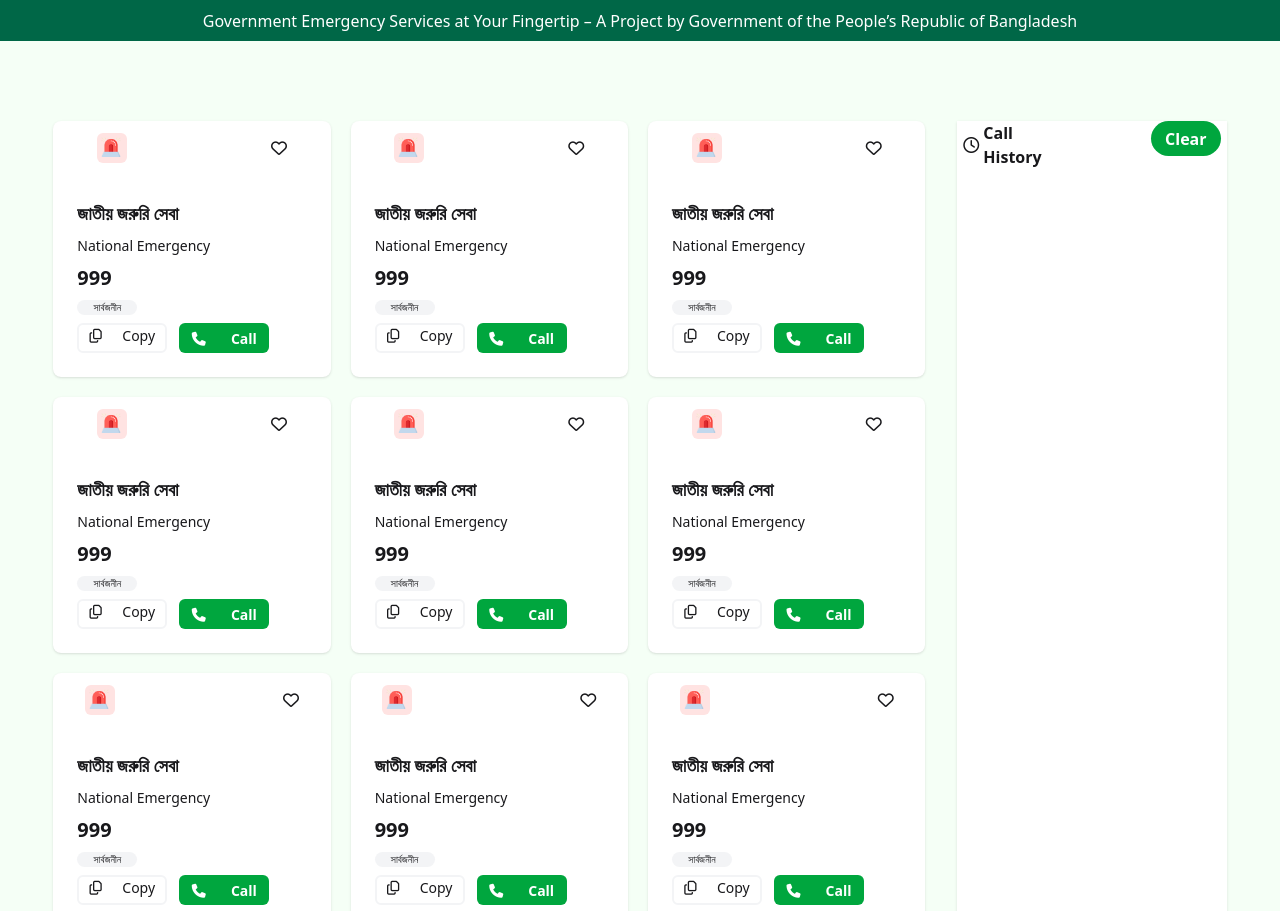
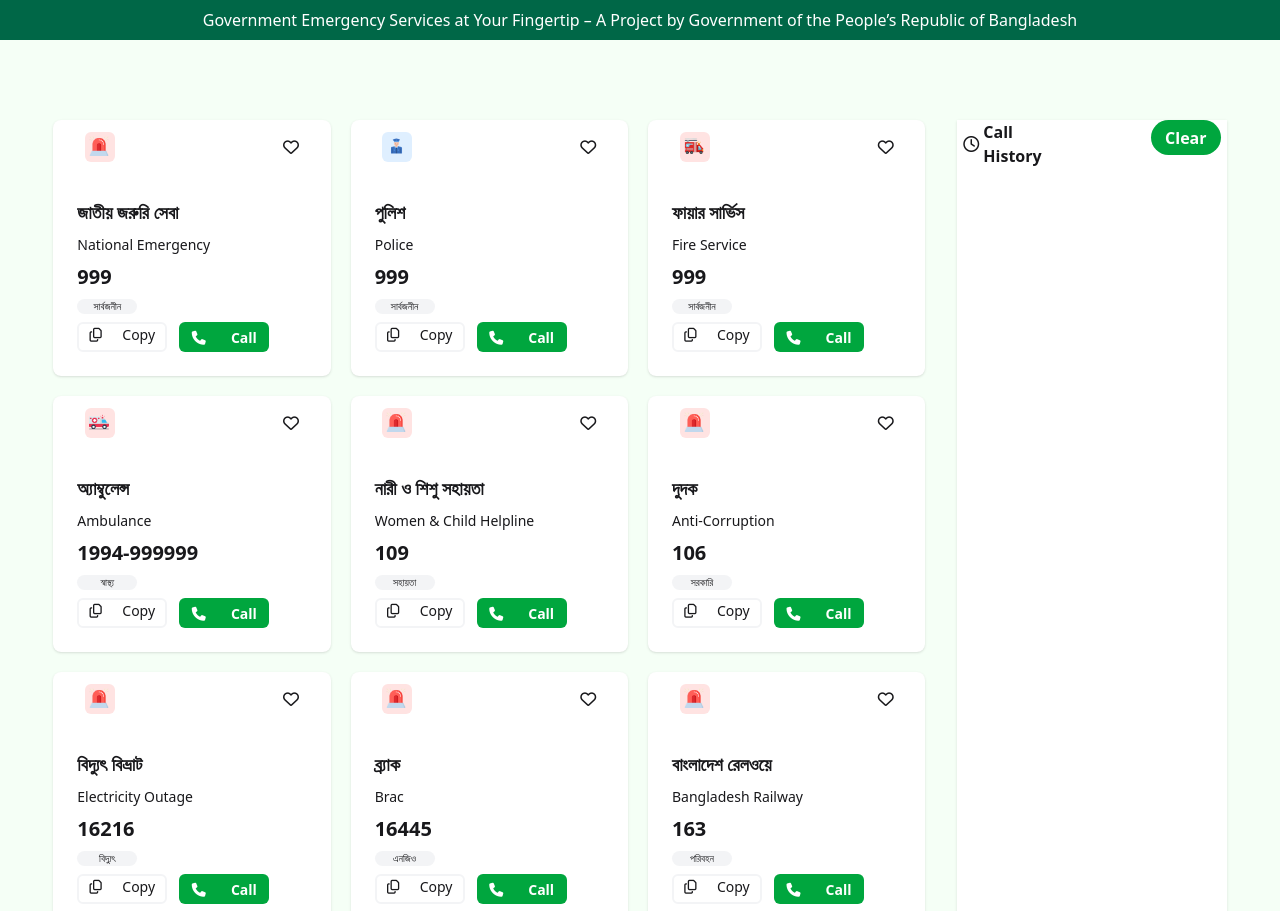
Before and after one commit to omairabi/assignment-5, a plain HTML site: page index.html in a window 1280 px wide. Shown: the part 202-1113 px from the top of the page. Drawn offline with nearby package versions, Linux system fonts and the light colour scheme.

```diff
--- a/index.html
+++ b/index.html
@@ -21,7 +21,7 @@
   <body>
     <!-- navbar section start -->
     <header>
-      <div class="navbar flex justify-between border-2 border-blue-700">
+      <div class="navbar flex justify-between">
         <div class="flex items-center gap-1 ml-12">
           <img class="w-[40px] h-[40px]" src="./assets/logo.png" alt="" />
           <h1 class="font-extrabold text-[15px] text-[#006747]">
@@ -83,248 +83,6 @@
             <div class="grid grid-cols-3 gap-5">
               <!-- card-1-->
               <div class="card bg-base-100 shadow-sm">
-                <figure class="gap-36 m-3">
-                  <div
-                    class="img bg-[#FFE3E2] h-[30px] w-[30px] rounded-md p-1"
-                  >
-                    <img
-                      src="./assets/emergency.png"
-                      alt=""
-                      class="h-[20px] w-[20px]"
-                    />
-                  </div>
-                  <p><i class="fa-regular fa-heart"></i></p>
-                </figure>
-                <div class="card-body">
-                  <h1 class="font-extrabold text-lg">জাতীয় জরুরি সেবা</h1>
-                  <p class="">National Emergency</p>
-                  <h2 class="font-bold text-xl">999</h2>
-                  <button
-                    class="bg-gray-100 h-[50px w-[60px] text-[10px] rounded-[200px]"
-                  >
-                    সার্বজনীন
-                  </button>
-                  <div class="contact-button flex items-center gap-3">
-                    <button
-                      class="flex border-2 border-gray-100 h-[30px] w-[90px] rounded-md"
-                    >
-                      <p><i class="fa-regular fa-copy"></i></p>
-                      <p>Copy</p>
-                    </button>
-                    <button
-                      class="flex justify-center items-center bg-[#00a63e] text-white w-[90px] h-[30px] rounded-md"
-                    >
-                      <p><i class="fa-solid fa-phone"></i></p>
-                      <p class="font-semibold">Call</p>
-                    </button>
-                  </div>
-                </div>
-              </div>
-              <!-- card-2 -->
-              <div class="card bg-base-100 shadow-sm">
-                <figure class="gap-36 m-3">
-                  <div
-                    class="img bg-[#FFE3E2] h-[30px] w-[30px] rounded-md p-1"
-                  >
-                    <img
-                      src="./assets/emergency.png"
-                      alt=""
-                      class="h-[20px] w-[20px]"
-                    />
-                  </div>
-                  <p><i class="fa-regular fa-heart"></i></p>
-                </figure>
-                <div class="card-body">
-                  <h1 class="font-extrabold text-lg">জাতীয় জরুরি সেবা</h1>
-                  <p class="">National Emergency</p>
-                  <h2 class="font-bold text-xl">999</h2>
-                  <button
-                    class="bg-gray-100 h-[50px w-[60px] text-[10px] rounded-[200px]"
-                  >
-                    সার্বজনীন
-                  </button>
-                  <div class="contact-button flex items-center gap-3">
-                    <button
-                      class="flex border-2 border-gray-100 h-[30px] w-[90px] rounded-md"
-                    >
-                      <p><i class="fa-regular fa-copy"></i></p>
-                      <p>Copy</p>
-                    </button>
-                    <button
-                      class="flex justify-center items-center bg-[#00a63e] text-white w-[90px] h-[30px] rounded-md"
-                    >
-                      <p><i class="fa-solid fa-phone"></i></p>
-                      <p class="font-semibold">Call</p>
-                    </button>
-                  </div>
-                </div>
-              </div>
-              <!-- card-3 -->
-              <div class="card bg-base-100 shadow-sm">
-                <figure class="gap-36 m-3">
-                  <div
-                    class="img bg-[#FFE3E2] h-[30px] w-[30px] rounded-md p-1"
-                  >
-                    <img
-                      src="./assets/emergency.png"
-                      alt=""
-                      class="h-[20px] w-[20px]"
-                    />
-                  </div>
-                  <p><i class="fa-regular fa-heart"></i></p>
-                </figure>
-                <div class="card-body">
-                  <h1 class="font-extrabold text-lg">জাতীয় জরুরি সেবা</h1>
-                  <p class="">National Emergency</p>
-                  <h2 class="font-bold text-xl">999</h2>
-                  <button
-                    class="bg-gray-100 h-[50px w-[60px] text-[10px] rounded-[200px]"
-                  >
-                    সার্বজনীন
-                  </button>
-                  <div class="contact-button flex items-center gap-3">
-                    <button
-                      class="flex border-2 border-gray-100 h-[30px] w-[90px] rounded-md"
-                    >
-                      <p><i class="fa-regular fa-copy"></i></p>
-                      <p>Copy</p>
-                    </button>
-                    <button
-                      class="flex justify-center items-center bg-[#00a63e] text-white w-[90px] h-[30px] rounded-md"
-                    >
-                      <p><i class="fa-solid fa-phone"></i></p>
-                      <p class="font-semibold">Call</p>
-                    </button>
-                  </div>
-                </div>
-              </div>
-            </div>
-          </section>
-          <section class="section-2 mt-5">
-            <div class="grid grid-cols-3 gap-5">
-              <!-- card-1-->
-              <div class="card bg-base-100 shadow-sm">
-                <figure class="gap-36 m-3">
-                  <div
-                    class="img bg-[#FFE3E2] h-[30px] w-[30px] rounded-md p-1"
-                  >
-                    <img
-                      src="./assets/emergency.png"
-                      alt=""
-                      class="h-[20px] w-[20px]"
-                    />
-                  </div>
-                  <p><i class="fa-regular fa-heart"></i></p>
-                </figure>
-                <div class="card-body">
-                  <h1 class="font-extrabold text-lg">জাতীয় জরুরি সেবা</h1>
-                  <p class="">National Emergency</p>
-                  <h2 class="font-bold text-xl">999</h2>
-                  <button
-                    class="bg-gray-100 h-[50px w-[60px] text-[10px] rounded-[200px]"
-                  >
-                    সার্বজনীন
-                  </button>
-                  <div class="contact-button flex items-center gap-3">
-                    <button
-                      class="flex border-2 border-gray-100 h-[30px] w-[90px] rounded-md"
-                    >
-                      <p><i class="fa-regular fa-copy"></i></p>
-                      <p>Copy</p>
-                    </button>
-                    <button
-                      class="flex justify-center items-center bg-[#00a63e] text-white w-[90px] h-[30px] rounded-md"
-                    >
-                      <p><i class="fa-solid fa-phone"></i></p>
-                      <p class="font-semibold">Call</p>
-                    </button>
-                  </div>
-                </div>
-              </div>
-              <!-- card-2 -->
-              <div class="card bg-base-100 shadow-sm">
-                <figure class="gap-36 m-3">
-                  <div
-                    class="img bg-[#FFE3E2] h-[30px] w-[30px] rounded-md p-1"
-                  >
-                    <img
-                      src="./assets/emergency.png"
-                      alt=""
-                      class="h-[20px] w-[20px]"
-                    />
-                  </div>
-                  <p><i class="fa-regular fa-heart"></i></p>
-                </figure>
-                <div class="card-body">
-                  <h1 class="font-extrabold text-lg">জাতীয় জরুরি সেবা</h1>
-                  <p class="">National Emergency</p>
-                  <h2 class="font-bold text-xl">999</h2>
-                  <button
-                    class="bg-gray-100 h-[50px w-[60px] text-[10px] rounded-[200px]"
-                  >
-                    সার্বজনীন
-                  </button>
-                  <div class="contact-button flex items-center gap-3">
-                    <button
-                      class="flex border-2 border-gray-100 h-[30px] w-[90px] rounded-md"
-                    >
-                      <p><i class="fa-regular fa-copy"></i></p>
-                      <p>Copy</p>
-                    </button>
-                    <button
-                      class="flex justify-center items-center bg-[#00a63e] text-white w-[90px] h-[30px] rounded-md"
-                    >
-                      <p><i class="fa-solid fa-phone"></i></p>
-                      <p class="font-semibold">Call</p>
-                    </button>
-                  </div>
-                </div>
-              </div>
-              <!-- card-3 -->
-              <div class="card bg-base-100 shadow-sm">
-                <figure class="gap-36 m-3">
-                  <div
-                    class="img bg-[#FFE3E2] h-[30px] w-[30px] rounded-md p-1"
-                  >
-                    <img
-                      src="./assets/emergency.png"
-                      alt=""
-                      class="h-[20px] w-[20px]"
-                    />
-                  </div>
-                  <p><i class="fa-regular fa-heart"></i></p>
-                </figure>
-                <div class="card-body">
-                  <h1 class="font-extrabold text-lg">জাতীয় জরুরি সেবা</h1>
-                  <p class="">National Emergency</p>
-                  <h2 class="font-bold text-xl">999</h2>
-                  <button
-                    class="bg-gray-100 h-[50px w-[60px] text-[10px] rounded-[200px]"
-                  >
-                    সার্বজনীন
-                  </button>
-                  <div class="contact-button flex items-center gap-3">
-                    <button
-                      class="flex border-2 border-gray-100 h-[30px] w-[90px] rounded-md"
-                    >
-                      <p><i class="fa-regular fa-copy"></i></p>
-                      <p>Copy</p>
-                    </button>
-                    <button
-                      class="flex justify-center items-center bg-[#00a63e] text-white w-[90px] h-[30px] rounded-md"
-                    >
-                      <p><i class="fa-solid fa-phone"></i></p>
-                      <p class="font-semibold">Call</p>
-                    </button>
-                  </div>
-                </div>
-              </div>
-            </div>
-          </section>
-          <section class="section-3 mt-5">
-            <div class="grid grid-cols-3 gap-5">
-              <!-- card-1-->
-              <div class="card bg-base-100 shadow-sm">
                 <figure class="gap-42 m-3">
                   <div
                     class="img bg-[#FFE3E2] h-[30px] w-[30px] rounded-md p-1"
@@ -366,6 +124,127 @@
               <div class="card bg-base-100 shadow-sm">
                 <figure class="gap-42 m-3">
                   <div
+                    class="img bg-[#DFEFFF] h-[30px] w-[30px] rounded-md p-1"
+                  >
+                    <img
+                      src="./assets/police.png"
+                      alt=""
+                      class="h-[20px] w-[20px]"
+                    />
+                  </div>
+                  <p><i class="fa-regular fa-heart"></i></p>
+                </figure>
+                <div class="card-body">
+                  <h1 class="font-extrabold text-lg">পুলিশ</h1>
+                  <p class="">Police</p>
+                  <h2 class="font-bold text-xl">999</h2>
+                  <button
+                    class="bg-gray-100 h-[50px w-[60px] text-[10px] rounded-[200px]"
+                  >
+                    সার্বজনীন
+                  </button>
+                  <div class="contact-button flex items-center gap-3">
+                    <button
+                      class="flex border-2 border-gray-100 h-[30px] w-[90px] rounded-md"
+                    >
+                      <p><i class="fa-regular fa-copy"></i></p>
+                      <p>Copy</p>
+                    </button>
+                    <button
+                      class="flex justify-center items-center bg-[#00a63e] text-white w-[90px] h-[30px] rounded-md"
+                    >
+                      <p><i class="fa-solid fa-phone"></i></p>
+                      <p class="font-semibold">Call</p>
+                    </button>
+                  </div>
+                </div>
+              </div>
+              <!-- card-3 -->
+              <div class="card bg-base-100 shadow-sm">
+                <figure class="gap-42 m-3">
+                  <div
+                    class="img bg-[#FFE3E2] h-[30px] w-[30px] rounded-md p-1"
+                  >
+                    <img
+                      src="./assets/fire-service.png"
+                      alt=""
+                      class="h-[20px] w-[20px]"
+                    />
+                  </div>
+                  <p><i class="fa-regular fa-heart"></i></p>
+                </figure>
+                <div class="card-body">
+                  <h1 class="font-extrabold text-lg">ফায়ার সার্ভিস</h1>
+                  <p class="">Fire Service</p>
+                  <h2 class="font-bold text-xl">999</h2>
+                  <button
+                    class="bg-gray-100 h-[50px w-[60px] text-[10px] rounded-[200px]"
+                  >
+                    সার্বজনীন
+                  </button>
+                  <div class="contact-button flex items-center gap-3">
+                    <button
+                      class="flex border-2 border-gray-100 h-[30px] w-[90px] rounded-md"
+                    >
+                      <p><i class="fa-regular fa-copy"></i></p>
+                      <p>Copy</p>
+                    </button>
+                    <button
+                      class="flex justify-center items-center bg-[#00a63e] text-white w-[90px] h-[30px] rounded-md"
+                    >
+                      <p><i class="fa-solid fa-phone"></i></p>
+                      <p class="font-semibold">Call</p>
+                    </button>
+                  </div>
+                </div>
+              </div>
+            </div>
+          </section>
+          <section class="section-2 mt-5">
+            <div class="grid grid-cols-3 gap-5">
+              <!-- card-1-->
+              <div class="card bg-base-100 shadow-sm">
+                <figure class="gap-42 m-3">
+                  <div
+                    class="img bg-[#FFE3E2] h-[30px] w-[30px] rounded-md p-1"
+                  >
+                    <img
+                      src="./assets/ambulance.png"
+                      alt=""
+                      class="h-[20px] w-[20px]"
+                    />
+                  </div>
+                  <p><i class="fa-regular fa-heart"></i></p>
+                </figure>
+                <div class="card-body">
+                  <h1 class="font-extrabold text-lg">অ্যাম্বুলেন্স</h1>
+                  <p class="">Ambulance</p>
+                  <h2 class="font-bold text-xl">1994-999999</h2>
+                  <button
+                    class="bg-gray-100 h-[50px w-[60px] text-[10px] rounded-[200px]"
+                  >
+                    স্বাস্থ্য
+                  </button>
+                  <div class="contact-button flex items-center gap-3">
+                    <button
+                      class="flex border-2 border-gray-100 h-[30px] w-[90px] rounded-md"
+                    >
+                      <p><i class="fa-regular fa-copy"></i></p>
+                      <p>Copy</p>
+                    </button>
+                    <button
+                      class="flex justify-center items-center bg-[#00a63e] text-white w-[90px] h-[30px] rounded-md"
+                    >
+                      <p><i class="fa-solid fa-phone"></i></p>
+                      <p class="font-semibold">Call</p>
+                    </button>
+                  </div>
+                </div>
+              </div>
+              <!-- card-2 -->
+              <div class="card bg-base-100 shadow-sm">
+                <figure class="gap-42 m-3">
+                  <div
                     class="img bg-[#FFE3E2] h-[30px] w-[30px] rounded-md p-1"
                   >
                     <img
@@ -377,13 +256,13 @@
                   <p><i class="fa-regular fa-heart"></i></p>
                 </figure>
                 <div class="card-body">
-                  <h1 class="font-extrabold text-lg">জাতীয় জরুরি সেবা</h1>
-                  <p class="">National Emergency</p>
-                  <h2 class="font-bold text-xl">999</h2>
+                  <h1 class="font-extrabold text-lg">নারী ও শিশু সহায়তা</h1>
+                  <p class="">Women & Child Helpline</p>
+                  <h2 class="font-bold text-xl">109</h2>
                   <button
                     class="bg-gray-100 h-[50px w-[60px] text-[10px] rounded-[200px]"
                   >
-                    সার্বজনীন
+                    সহায়তা
                   </button>
                   <div class="contact-button flex items-center gap-3">
                     <button
@@ -416,13 +295,134 @@
                   <p><i class="fa-regular fa-heart"></i></p>
                 </figure>
                 <div class="card-body">
-                  <h1 class="font-extrabold text-lg">জাতীয় জরুরি সেবা</h1>
-                  <p class="">National Emergency</p>
-                  <h2 class="font-bold text-xl">999</h2>
+                  <h1 class="font-extrabold text-lg">দুদক</h1>
+                  <p class="">Anti-Corruption</p>
+                  <h2 class="font-bold text-xl">106</h2>
                   <button
                     class="bg-gray-100 h-[50px w-[60px] text-[10px] rounded-[200px]"
                   >
-                    সার্বজনীন
+                    সরকারি
+                  </button>
+                  <div class="contact-button flex items-center gap-3">
+                    <button
+                      class="flex border-2 border-gray-100 h-[30px] w-[90px] rounded-md"
+                    >
+                      <p><i class="fa-regular fa-copy"></i></p>
+                      <p>Copy</p>
+                    </button>
+                    <button
+                      class="flex justify-center items-center bg-[#00a63e] text-white w-[90px] h-[30px] rounded-md"
+                    >
+                      <p><i class="fa-solid fa-phone"></i></p>
+                      <p class="font-semibold">Call</p>
+                    </button>
+                  </div>
+                </div>
+              </div>
+            </div>
+          </section>
+          <section class="section-3 mt-5">
+            <div class="grid grid-cols-3 gap-5">
+              <!-- card-1-->
+              <div class="card bg-base-100 shadow-sm">
+                <figure class="gap-42 m-3">
+                  <div
+                    class="img bg-[#FFE3E2] h-[30px] w-[30px] rounded-md p-1"
+                  >
+                    <img
+                      src="./assets/emergency.png"
+                      alt=""
+                      class="h-[20px] w-[20px]"
+                    />
+                  </div>
+                  <p><i class="fa-regular fa-heart"></i></p>
+                </figure>
+                <div class="card-body">
+                  <h1 class="font-extrabold text-lg">বিদ্যুৎ বিভ্রাট</h1>
+                  <p class="">Electricity Outage</p>
+                  <h2 class="font-bold text-xl">16216</h2>
+                  <button
+                    class="bg-gray-100 h-[50px w-[60px] text-[10px] rounded-[200px]"
+                  >
+                    বিদ্যুৎ
+                  </button>
+                  <div class="contact-button flex items-center gap-3">
+                    <button
+                      class="flex border-2 border-gray-100 h-[30px] w-[90px] rounded-md"
+                    >
+                      <p><i class="fa-regular fa-copy"></i></p>
+                      <p>Copy</p>
+                    </button>
+                    <button
+                      class="flex justify-center items-center bg-[#00a63e] text-white w-[90px] h-[30px] rounded-md"
+                    >
+                      <p><i class="fa-solid fa-phone"></i></p>
+                      <p class="font-semibold">Call</p>
+                    </button>
+                  </div>
+                </div>
+              </div>
+              <!-- card-2 -->
+              <div class="card bg-base-100 shadow-sm">
+                <figure class="gap-42 m-3">
+                  <div
+                    class="img bg-[#FFE3E2] h-[30px] w-[30px] rounded-md p-1"
+                  >
+                    <img
+                      src="./assets/emergency.png"
+                      alt=""
+                      class="h-[20px] w-[20px]"
+                    />
+                  </div>
+                  <p><i class="fa-regular fa-heart"></i></p>
+                </figure>
+                <div class="card-body">
+                  <h1 class="font-extrabold text-lg">ব্র্যাক</h1>
+                  <p class="">Brac</p>
+                  <h2 class="font-bold text-xl">16445</h2>
+                  <button
+                    class="bg-gray-100 h-[50px w-[60px] text-[10px] rounded-[200px]"
+                  >
+                    এনজিও
+                  </button>
+                  <div class="contact-button flex items-center gap-3">
+                    <button
+                      class="flex border-2 border-gray-100 h-[30px] w-[90px] rounded-md"
+                    >
+                      <p><i class="fa-regular fa-copy"></i></p>
+                      <p>Copy</p>
+                    </button>
+                    <button
+                      class="flex justify-center items-center bg-[#00a63e] text-white w-[90px] h-[30px] rounded-md"
+                    >
+                      <p><i class="fa-solid fa-phone"></i></p>
+                      <p class="font-semibold">Call</p>
+                    </button>
+                  </div>
+                </div>
+              </div>
+              <!-- card-3 -->
+              <div class="card bg-base-100 shadow-sm">
+                <figure class="gap-42 m-3">
+                  <div
+                    class="img bg-[#FFE3E2] h-[30px] w-[30px] rounded-md p-1"
+                  >
+                    <img
+                      src="./assets/emergency.png"
+                      alt=""
+                      class="h-[20px] w-[20px]"
+                    />
+                  </div>
+                  <p><i class="fa-regular fa-heart"></i></p>
+                </figure>
+                <div class="card-body">
+                  <h1 class="font-extrabold text-lg">বাংলাদেশ রেলওয়ে</h1>
+                  <p class="">Bangladesh Railway</p>
+                  <h2 class="font-bold text-xl">163</h2>
+                  <button
+                    class="bg-gray-100 h-[50px w-[60px] text-[10px] rounded-[200px]"
+                  >
+                    পরিবহন
                   </button>
                   <div class="contact-button flex items-center gap-3">
                     <button
```
Also changed, not shown: 1 other file.
